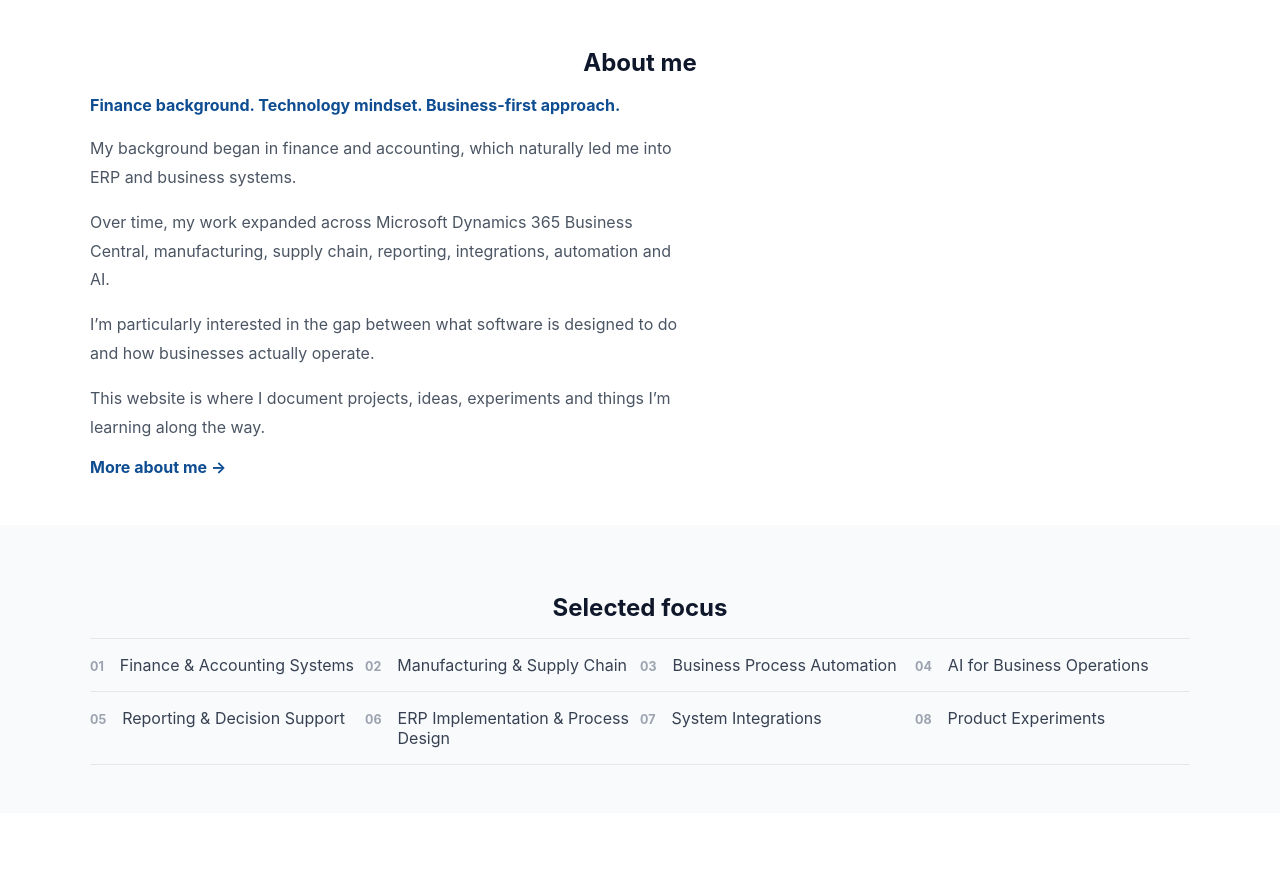
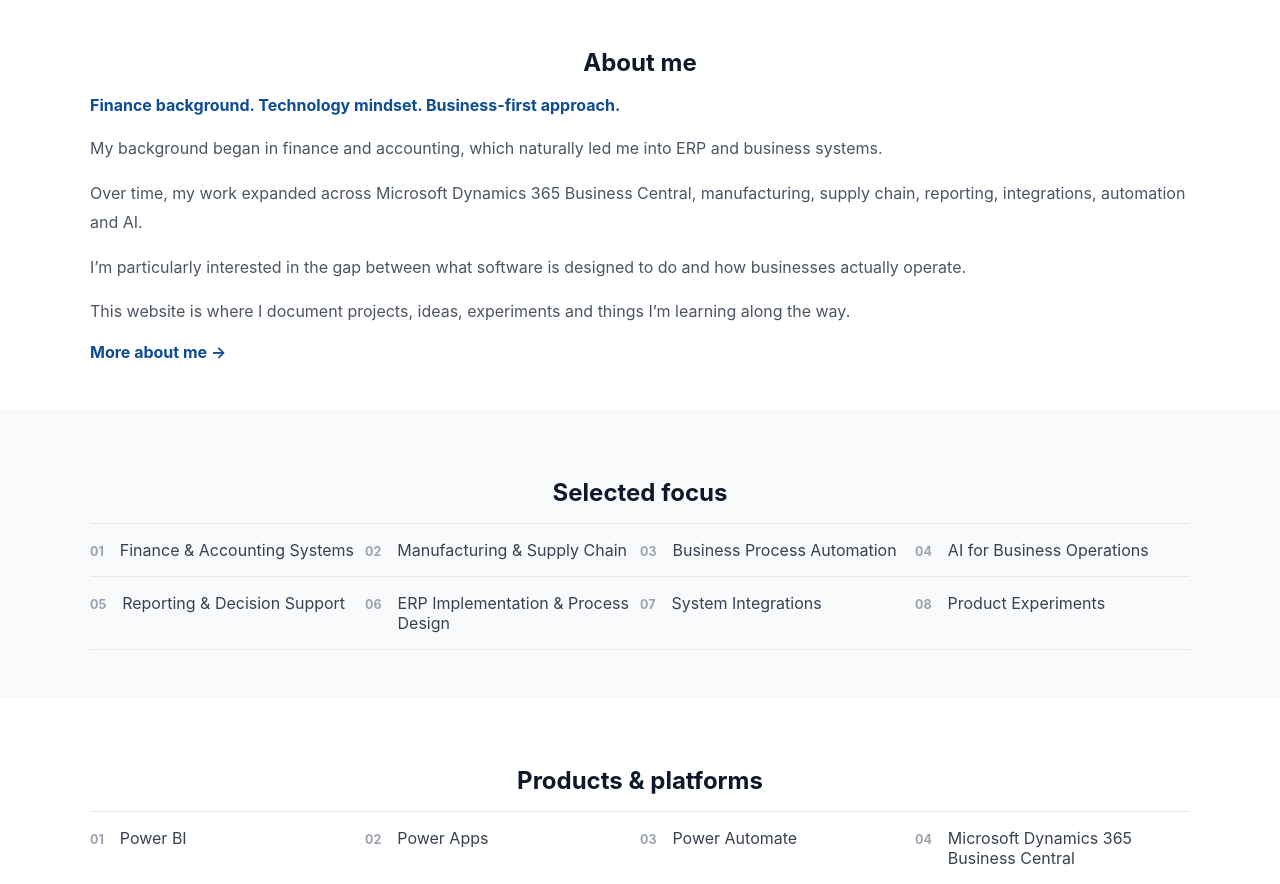
Before and after one commit to AkshayTheFintechGuy/vidurbccsmagzine, a Next.js app: page / in a window 1280 px wide. Shown: the part 2220-3104 px from the top of the page. Built offline with nearby package versions, Linux system fonts and the light colour scheme.

Commit message:
improved thing

```diff
--- a/pages/index.tsx
+++ b/pages/index.tsx
@@ -455,7 +455,7 @@ const principleMark: React.CSSProperties = { color: "#0E4D92", fontSize: "1.5rem
 const principleTitle: React.CSSProperties = { color: "#111827", fontSize: "1.1rem", margin: ".6rem 0 0" };
 const aboutGrid: React.CSSProperties = { display: "block", width: "100%" };
 const aboutHighlight: React.CSSProperties = { color: "#0E4D92", fontWeight: 700, lineHeight: 1.6, marginTop: 0 };
-const aboutText: React.CSSProperties = { color: "#4b5563", lineHeight: 1.8, maxWidth: "600px" };
+const aboutText: React.CSSProperties = { color: "#4b5563", lineHeight: 1.8, width: "100%" };
 const inlineLink: React.CSSProperties = { color: "#0E4D92", fontWeight: 700, textDecoration: "none" };
 const focusGrid: React.CSSProperties = { display: "grid", gridTemplateColumns: "repeat(auto-fit, minmax(260px, 1fr))", borderTop: "1px solid #e5e7eb" };
 const focusItem: React.CSSProperties = { display: "flex", gap: "1rem", alignItems: "baseline", borderBottom: "1px solid #e5e7eb", padding: "1rem 0", color: "#374151" };
```
Also changed, not shown: 1 other file (tests, documents, lock files or other folders).
